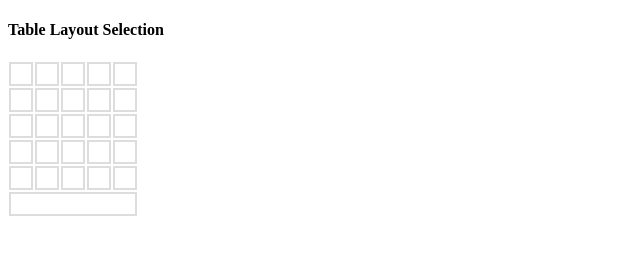
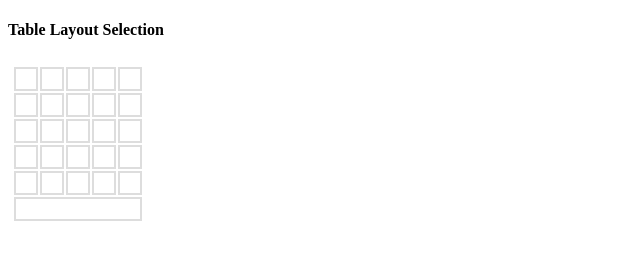
Before and after one commit to ngmikeng/table-layout-selection, a website: page index.html in a window 1280 px wide. Shown: the full height of the page, 0-640 px from the left. Drawn offline with Linux system fonts and the light colour scheme.

Commit message:
Fix render

```diff
--- a/index.html
+++ b/index.html
@@ -20,17 +20,15 @@
     window.onload = function () {
       if (window.MnTableLayoutSelection) {
         var opts = {
-          containerSelector: '#my-table',
+          parentEle: document.getElementById('my-table'),
           rows: 5,
           cols: 5,
           cellBorderColorHover: 'orange',
-          onCellClick: function (data) {
+          onCellClick: function(data) {
             console.log(data);
           }
         };
         var tableSelection = new MnTableLayoutSelection(opts);
-
-        tableSelection.render();
       }
     }
   </script>
--- a/table-layout-selection.css
+++ b/table-layout-selection.css
@@ -1,3 +1,8 @@
+
+.tls-main {
+  position: absolute;
+  padding: 5px;
+}
 
 .tls--container {
   width: fit-content;
@@ -7,6 +12,10 @@
 
 .tls--container .tls--heading {
   background: #cdcdcd;
+}
+
+.tls--container.is-hidden {
+  display: none;
 }
 
 .tls--table-row {
--- a/table-layout-selection.js
+++ b/table-layout-selection.js
@@ -15,6 +15,17 @@
     root.MnTableLayoutSelection = factory();
   }
 }(typeof self !== 'undefined' ? self : this, function() {
+  var _defaultOptions = {
+    fieldEle: null,
+    parentEle: 'body',
+    inline: true,
+    showFooter: true,
+    rows: 6,
+    cols: 6,
+    cellBorderColorDefault: '#ddd',
+    cellBorderColorHover: 'blue',
+  };
+
   function TableCell(rowIndex, colIndex, opts) {
     opts = opts ? opts : {};
     this.rowIndex = Math.floor(rowIndex) || 1;
@@ -24,30 +35,52 @@
   /**
    * Main class
    */
-  function TableLayoutSelection(opts) {
-    opts = opts ? opts : {};
-    this.options = opts;
-    this.containerSelector = opts.containerSelector;
-    this.containerElement = document.querySelector(this.containerSelector);
-    if (!this.containerElement) {
-      throw new Error('Not found container element');
+  function TableLayoutSelection(options) {
+    this._opts = this.config(options);
+    var self = this;
+    var opts = this._opts;
+    self.el = document.createElement('section');
+    self.el.className = 'tls-main';
+    var tableEle = this.createTableEle();
+    self.el.appendChild(tableEle);
+    if (opts.showFooter) {
+      var footerEle = this.createFooterEle();
+      self.el.appendChild(footerEle);
     }
-    this.rows = Math.floor(opts.rows) || 6;
-    this.cols = Math.floor(opts.cols) || 6;
+
+    if (opts.parentEle instanceof Node) {
+      opts.parentEle.appendChild(self.el);
+    } else if (opts.parentEle === 'body' && opts.inline) {
+      if (opts.fieldEle && opts.fieldEle.parentNode instanceof Node) {
+        opts.fieldEle.parentNode.appendChild(self.el);
+      }
+    } else {
+      document.querySelector(opts.parentEle).appendChild(self.el);
+    }
+
     this.styles = {
-      cellBorderColorDefault: opts.cellBorderColorDefault || '#ddd',
-      cellBorderColorHover: opts.cellBorderColorHover || 'blue'
+      cellBorderColorDefault: this._opts.cellBorderColorDefault || '#ddd',
+      cellBorderColorHover: this._opts.cellBorderColorHover || 'blue'
     };
     this.events = {
-      onCellClick: opts.onCellClick
+      onCellClick: this._opts.onCellClick
     }
+
+
   }
 
   TableLayoutSelection.prototype = {
-    render: function() {
+    config: function(options) {
+      var opts = Object.assign({}, _defaultOptions, options);
+      opts.fieldEle = (opts.fieldEle && opts.fieldEle.nodeName) ? opts.fieldEle : null;
+
+      return opts;
+    },
+
+    createTableEle: function() {
       var self = this;
-      var maxRow = this.rows;
-      var maxCol = this.cols;
+      var maxRow = Math.floor(this._opts.rows) || 6;
+      var maxCol = Math.floor(this._opts.cols) || 6;
       var tableEle = document.createElement('div');
       tableEle.setAttribute('class', 'tls--container');
       for (var rowIndex = 1; rowIndex <= maxRow; rowIndex++) {
@@ -75,13 +108,16 @@
         }
         tableEle.appendChild(rowEle);
       }
+
+      return tableEle;
+    },
+
+    createFooterEle() {
       // create footer info
       var footerEle = document.createElement('div');
       footerEle.setAttribute('class', 'tls--table-footer');
-      footerEle.style.width = this.containerElement.width;
-      tableEle.appendChild(footerEle)
 
-      this.containerElement.appendChild(tableEle);
+      return footerEle;
     },
 
     bindMouseoverEvent: function(element, callbackHandler) {
@@ -98,7 +134,7 @@
     eventMouseoverHandler: function(data) {
       if (data) {
         var self = this;
-        var cells = this.containerElement.querySelectorAll('.tls--table-col');
+        var cells = this.el.querySelectorAll('.tls--table-col');
         var rowVal = data.row * 1;
         var colVal = data.col * 1;
         cells.forEach(function(cell) {
@@ -107,7 +143,7 @@
             var cellCol = cell.dataset.col * 1;
             if (cellRow <= rowVal && cellCol <= colVal) {
               cell.style.borderColor = self.styles.cellBorderColorHover;
-              var footerELe = self.containerElement.querySelector('.tls--table-footer');
+              var footerELe = self.el.querySelector('.tls--table-footer');
               footerELe.innerHTML = '<span>' + cellRow + ' x ' + cellCol + '</span>';
             } else {
               cell.style.borderColor = self.styles.cellBorderColorDefault;
```
Also changed, not shown: example/index.html (+1 -3 lines).
